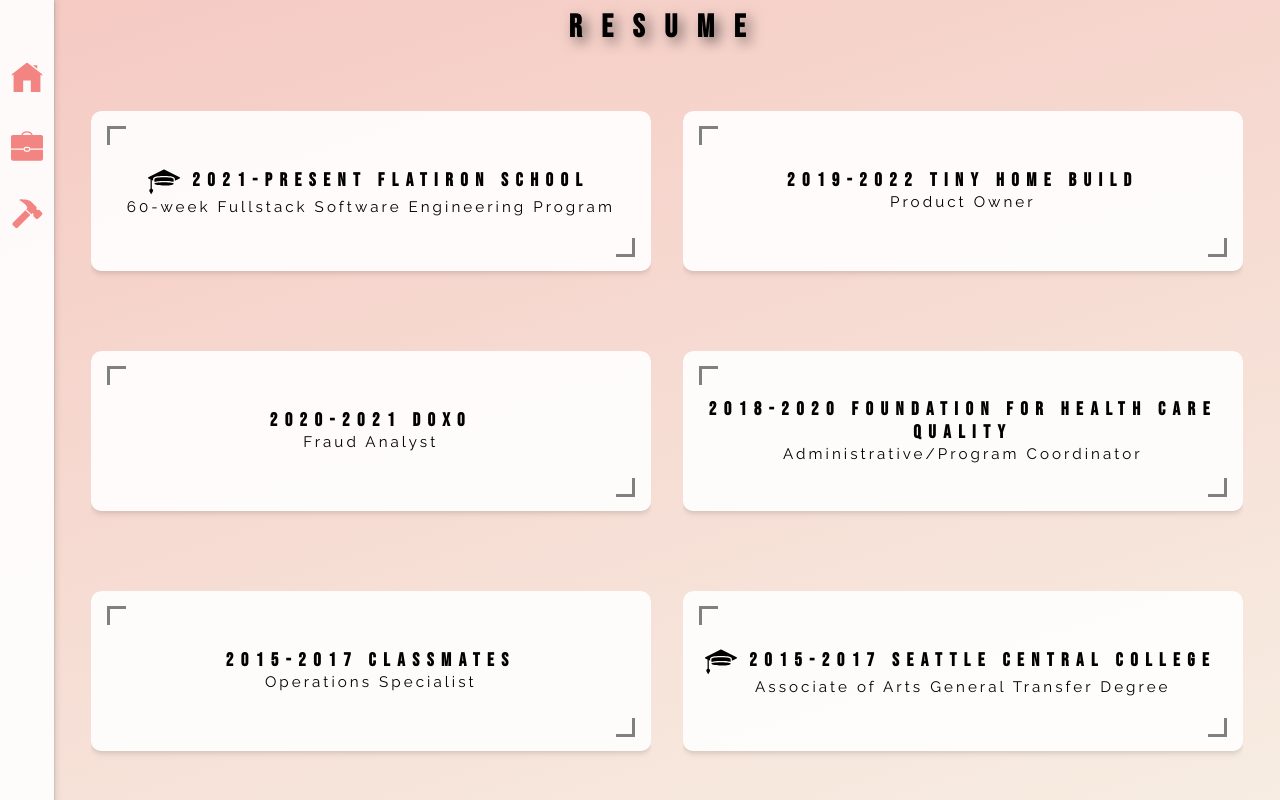
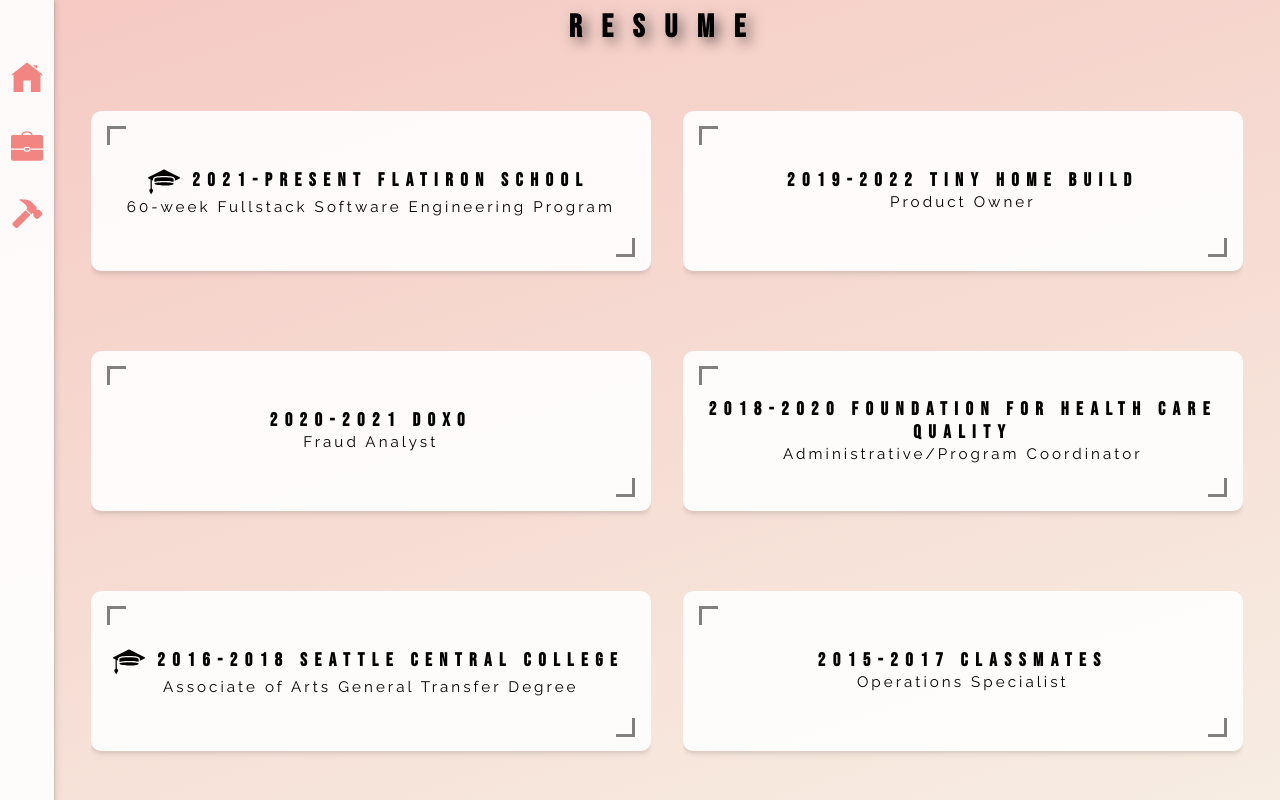
Before and after one commit to 1stofhername/portfolio-webstie, a React (Create React App) app: page /resume in a window 1280 px wide. Built offline with nearby package versions, Linux system fonts and the light colour scheme.

Commit message:
Corrects job-data.js info

```diff
--- a/src/data/job-data.js
+++ b/src/data/job-data.js
@@ -40,6 +40,16 @@ export const roles=[
         id:4
     },
     {
+        date:"2016-2018",
+        org:"Seattle Central College",
+        title:"Associate of Arts General Transfer Degree",
+        qualities:["Managing attendance and participation while maintaining a fulltime professional role.", "Prioritizing projects and assignments to ensure timely completion.", "Fulfilling administrative and academic requirements to access grants.", "Selecting classes to ensure the max number of transferrable credits.", "Planning prerequisites for potential transfer programs."],
+        skills:["Planning", "Prioritization", "Self-motivation", "Perseverance", "Goal-setting", "Canvas", "Powerpoint"],
+        summary:"Studied a variety of subjects with a focus on Anthropology while maintaining success at a fulltime job. Earned an Associate of Arts degree. Earned a place on the dean's list twice.",
+        ed:true,
+        id:6
+    },
+    {
         date:"2015-2017",
         org:"Classmates",
         title:"Operations Specialist",
@@ -48,15 +58,5 @@ export const roles=[
         summary:"Bridging communication gaps between customers, customer service teams, marking teams, and development team through creating tickets or direct communication. Identifying problems and determining the correct team to escalate to and ensuring all steps taken to resolve issues were well documented.",
         ed:false,
         id:5
-    },
-    {
-        date:"2015-2017",
-        org:"Seattle Central College",
-        title:"Associate of Arts General Transfer Degree",
-        qualities:["Managing attendance and participation while maintaining a fulltime professional role.", "Prioritizing projects and assignments to ensure timely completion.", "Fulfilling administrative and academic requirements to access grants.", "Selecting classes to ensure the max number of transferrable credits.", "Planning prerequisites for potential transfer programs."],
-        skills:["Planning", "Prioritization", "Self-motivation", "Perseverance", "Goal-setting", "Canvas", "Powerpoint"],
-        summary:"Studied a variety of subjects with a focus on Anthropology while maintaining success at a fulltime job. Earned an Associate of Arts degree. Earned a place on the dean's list twice.",
-        ed:true,
-        id:6
     }
 ];
```
